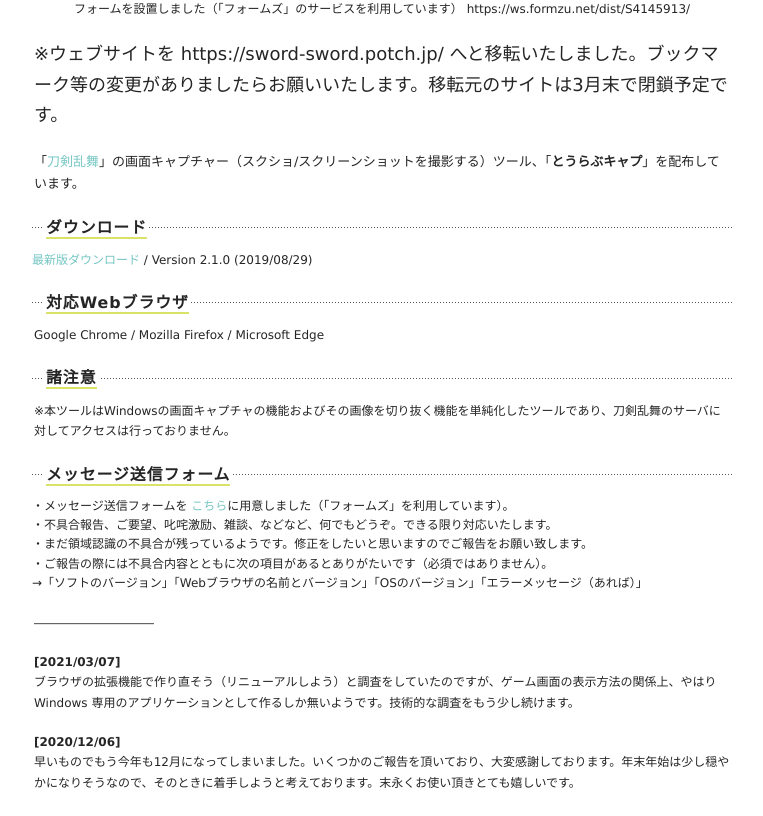
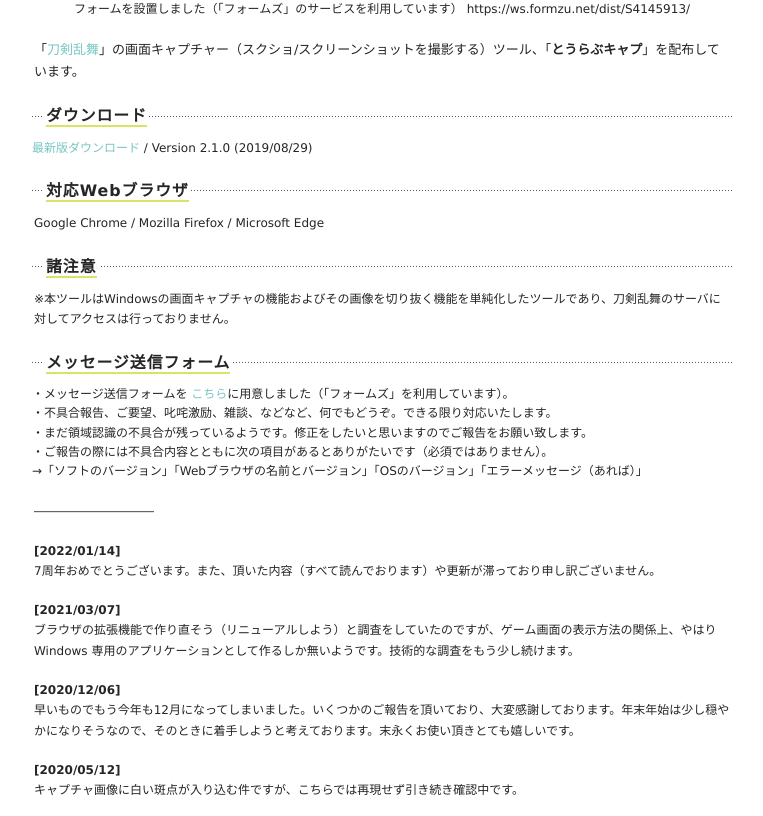
Before and after one commit to nikukyugamer/sword-sword-ranbu, a PHP site: page / in a window 1280 px wide. Shown: the part 147-963 px from the top of the page, without its empty margins (258-1021 px from the left). Run offline with PHP 8.4, Linux system fonts and the light colour scheme.

Commit message:
feat: 🎸 7周年のメッセージを追加した (#13)

```diff
--- a/index.php
+++ b/index.php
@@ -64,10 +64,6 @@
 
 <!-- :::::::::::::::::::: メイン :::::::::::::::::::: -->
 <div id="main">
-<p style="font-size: 18px;">
-※ウェブサイトを https://sword-sword.potch.jp/ へと移転いたしました。ブックマーク等の変更がありましたらお願いいたします。移転元のサイトは3月末で閉鎖予定です。
-</p>
-
 <p style="font-size: 13px;">
 「<a href="http://www.dmm.com/netgame_s/tohken/" target="_blank">刀剣乱舞</a>」の画面キャプチャー（スクショ/スクリーンショットを撮影する）ツール、「<em>とうらぶキャプ</em>」を配布しています。
 </p>
@@ -104,6 +100,12 @@
 <p></p>
 
 <p>――――――――――</p>
+
+<p>
+<span style="font-weight: bold;">[2022/01/14]</span>
+<br>
+        7周年おめでとうございます。また、頂いた内容（すべて読んでおります）や更新が滞っており申し訳ございません。
+</p>
 
 <p>
 <span style="font-weight: bold;">[2021/03/07]</span>
```
